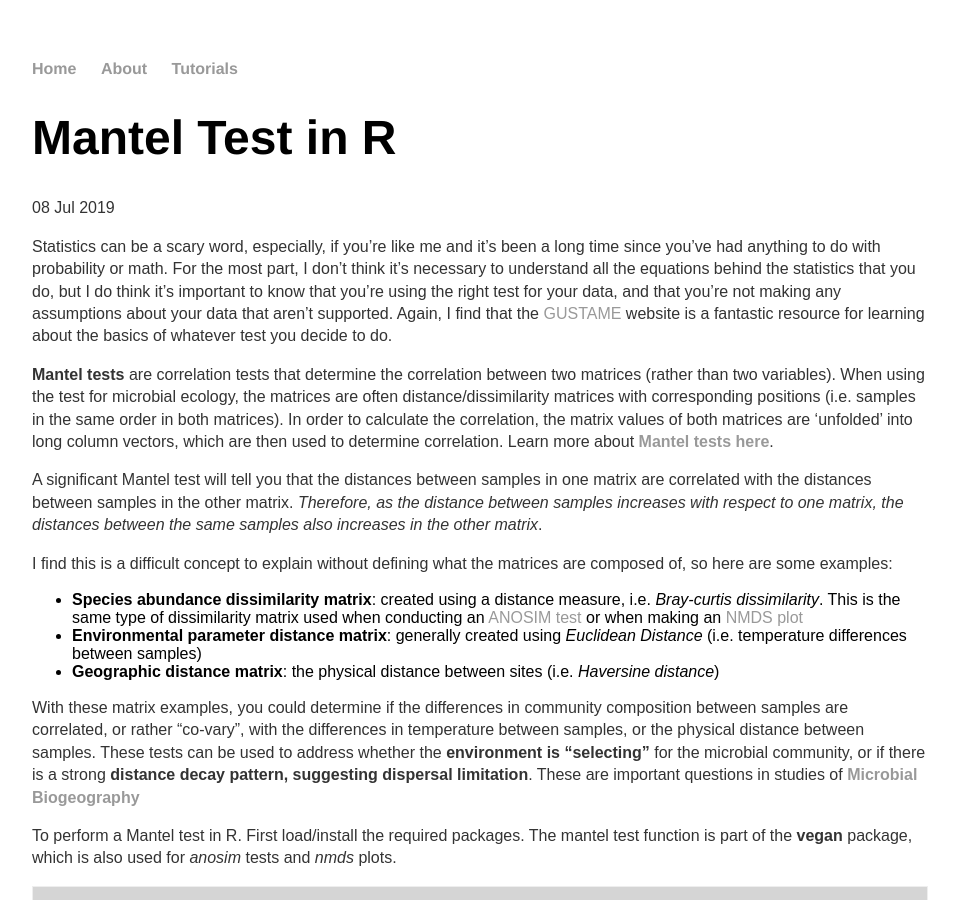
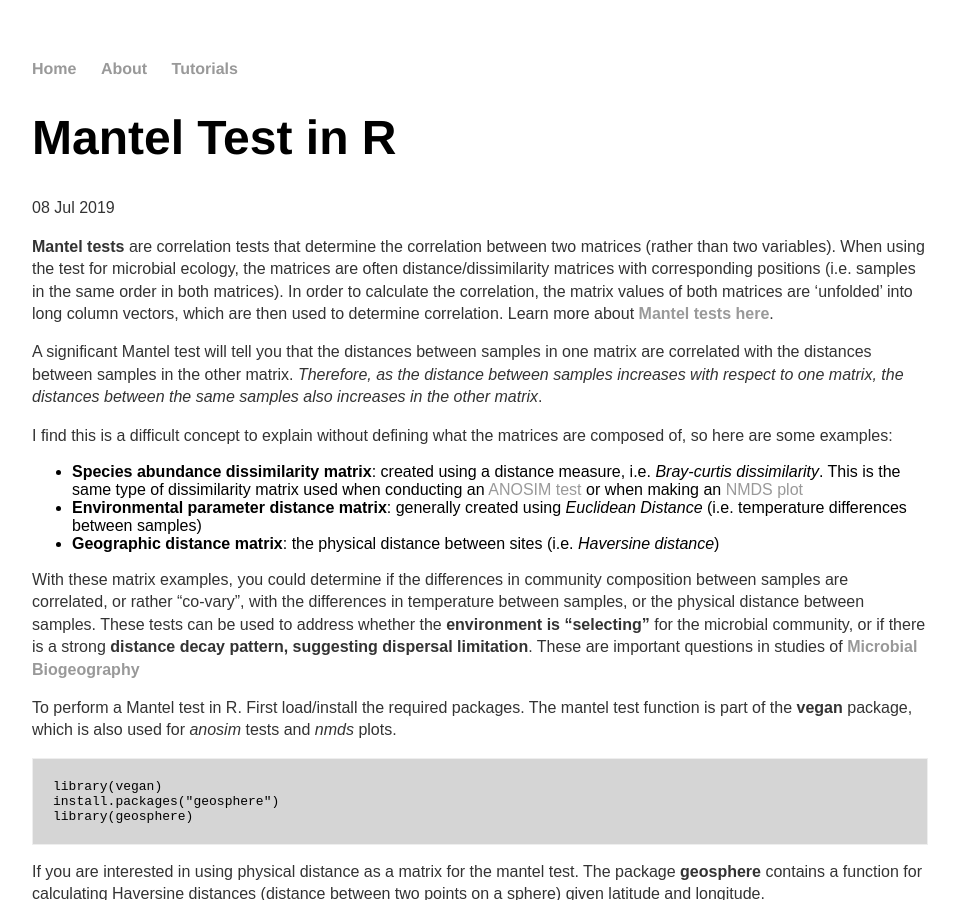
Before and after one commit to jkzorz/jkzorz.github.io, a Jekyll site: the page built from _posts/2019-07-08-mantel-test.md, in a window 1280 px wide and 900 px high. Shown: the whole window, without its empty margins (160-1119 px from the left). Built offline with Jekyll 4.4.1, drawn with Linux system fonts in a browser that asks for light colours.

Commit message:
Update 2019-07-08-mantel-test.md

```diff
--- a/_posts/2019-07-08-mantel-test.md
+++ b/_posts/2019-07-08-mantel-test.md
@@ -3,9 +3,6 @@ layout: post
 title: "Mantel Test in R"
 date: 2019-07-08
 ---
-
-
-Statistics can be a scary word, especially, if you're like me and it's been a long time since you've had anything to do with probability or math. For the most part, I don't think it's necessary to understand all the equations behind the statistics that you do, but I do think it's important to know that you're using the right test for your data, and that you're not making any assumptions about your data that aren't supported.  Again, I find that the [GUSTAME](https://sites.google.com/site/mb3gustame/) website is a fantastic resource for learning about the basics of whatever test you decide to do.
 
 
 **Mantel tests** are correlation tests that determine the correlation between two matrices (rather than two variables). When using the test for microbial ecology, the matrices are often distance/dissimilarity matrices with corresponding positions (i.e. samples in the same order in both matrices). In order to calculate the correlation, the matrix values of both matrices are 'unfolded' into long column vectors, which are then used to determine correlation. Learn more about **[Mantel tests here](https://mb3is.megx.net/gustame/hypothesis-tests/the-mantel-test)**.
```
